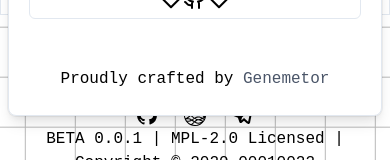
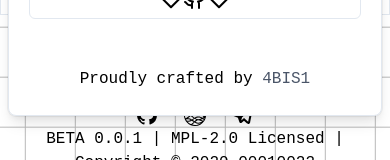
Before and after one commit to mad-maids/maid.hub-old, a Next.js app: page /x in a window 390 px wide. Both pictures are taken after a click on the button 362 px from the left and 43 px from the top of the page. Shown: the part 354-514 px from the top of the page. Built offline with nearby package versions, Linux system fonts and the light colour scheme; a web font is replaced by a local one; what @tailwindcss/ui, tailwindcss-hyphens would draw is missing.

Commit message:
corrected mistakes

```diff
--- a/components/Header.tsx
+++ b/components/Header.tsx
@@ -255,7 +255,7 @@ const Header = ({ subtitle }: { subtitle: string }) => {
                       href="https://genemator.me"
                       className="text-gray-700 hover:text-gray-500 transition ease-in-out duration-150"
                     >
-                      Genemetor
+                      4BIS1
                     </a>
                   </p>
                 </div>
--- a/pages/_app.tsx
+++ b/pages/_app.tsx
@@ -26,7 +26,7 @@ export default class MyApp extends App {
     return (
       <div className="h-screen">
         <Head>
-          <meta property="og:site_name" content="Genemator's" />
+          <meta property="og:site_name" content="WestHubs's" />
           <title>WestHub's Git Controller</title>
         </Head>
         <Component {...pageProps} />
--- a/pages/x/index.tsx
+++ b/pages/x/index.tsx
@@ -33,7 +33,7 @@ const ThirdPartyRegistryList = () => {
         <meta property="og:title" content="eXplorer - Project Explorer" />
         <meta
           property="og:description"
-          content="eXplorer helps you to manage or check 00010023's works and contributions with handy UI."
+          content="Module Explorer helps you to manage or check 00010023's works and contributions with handy UI."
         />
       </Head>
       <div className="min-h-full">
```
